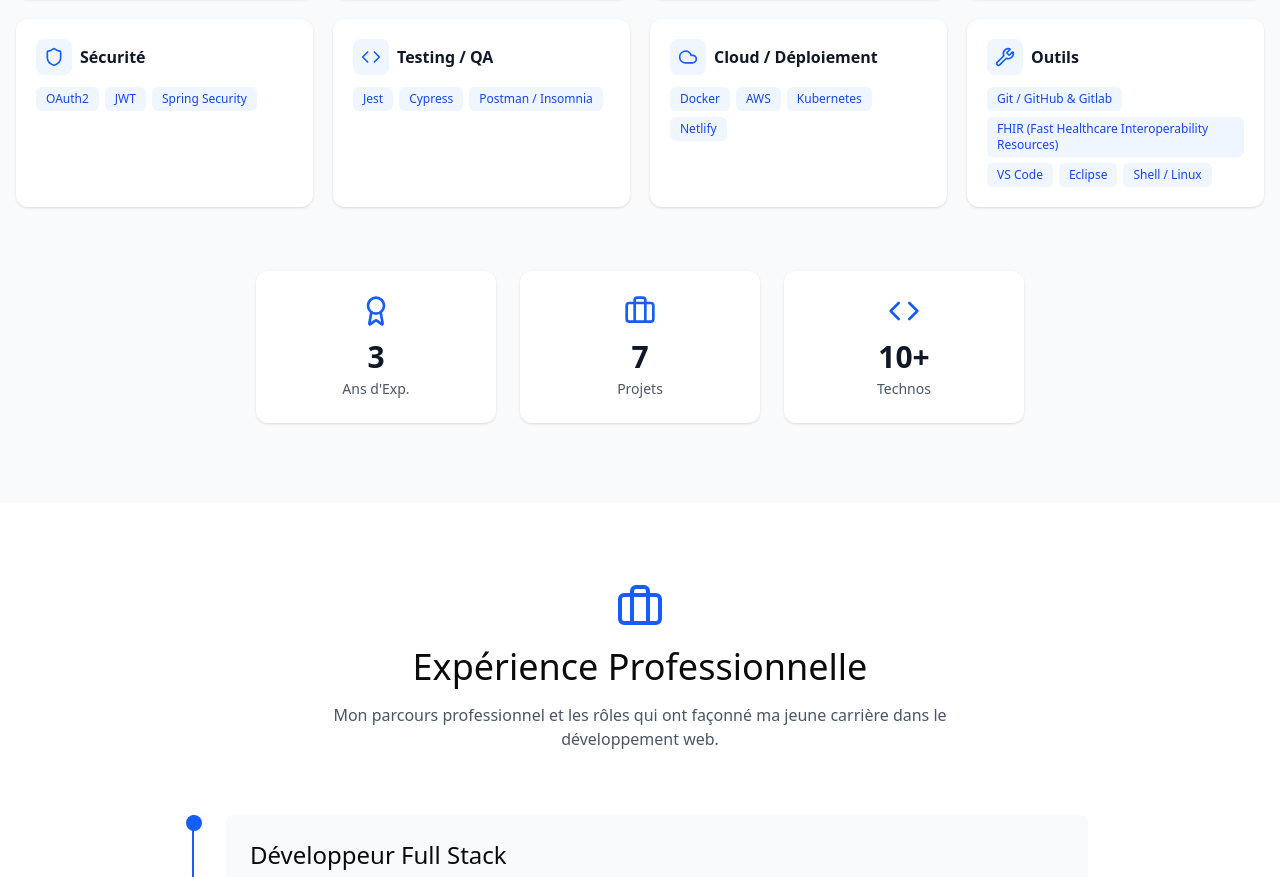
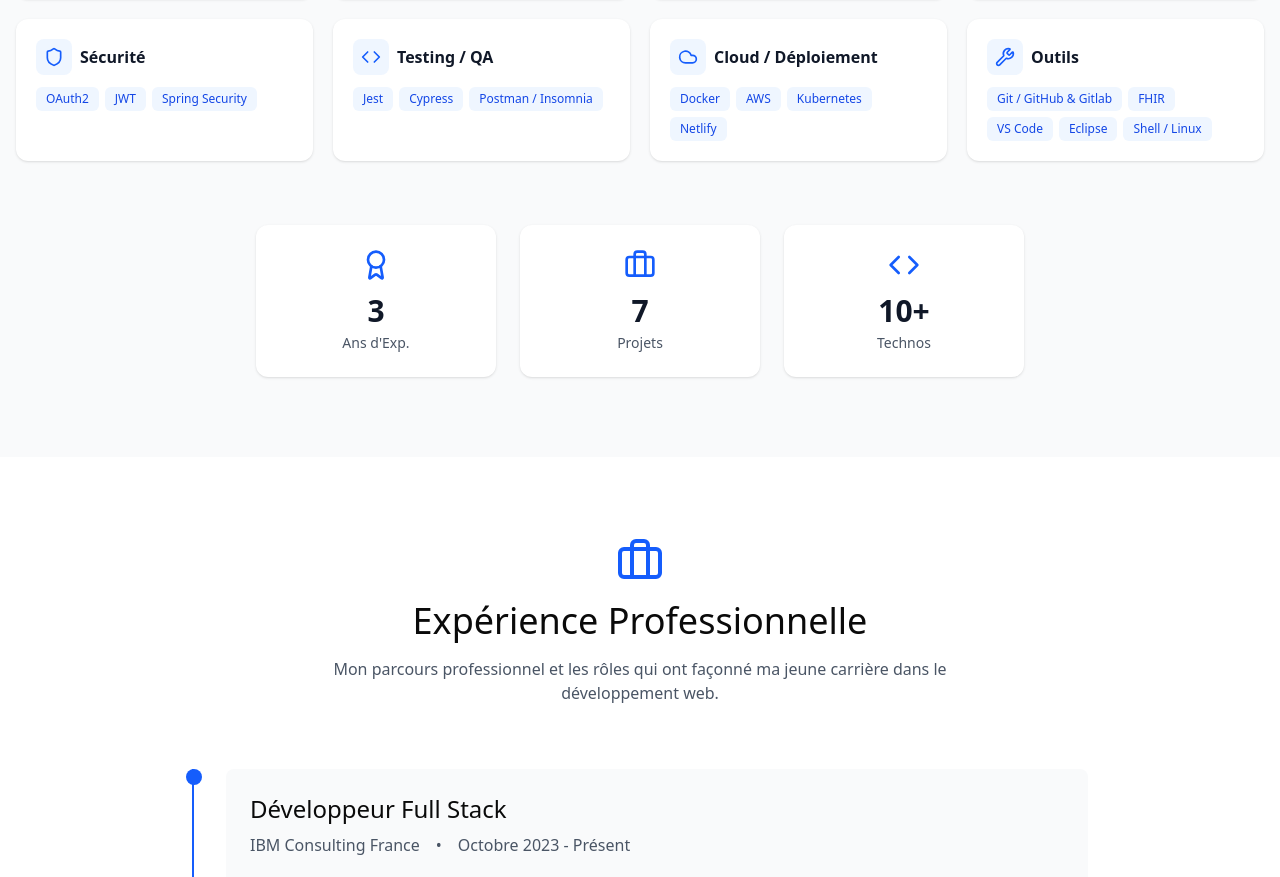
Before and after one commit to EnergieNVidia77/portfolio, a React (Vite) app in the folder portfolio/: page / in a window 1280 px wide. Shown: the part 1299-2176 px from the top of the page. Built offline with nearby package versions, Linux system fonts and the light colour scheme.

Commit message:
refactor: Simplify ScrollReveal direction logic and shorten FHIR skill name

```diff
--- a/portfolio/src/components/ScrollReveal.tsx
+++ b/portfolio/src/components/ScrollReveal.tsx
@@ -16,13 +16,6 @@ export default function ScrollReveal({
 }: ScrollRevealProps) {
   const ref = useRef(null);
   const isInView = useInView(ref, { once: true, margin: '-50px' });
-
-  const directions = {
-    up: { y: 40, x: 0 },
-    down: { y: -40, x: 0 },
-    left: { x: 40, y: 0 },
-    right: { x: -40, y: 0 },
-  };
 
   // Réduire l'animation sur mobile pour meilleures performances
   const isMobile = typeof window !== 'undefined' && window.innerWidth < 768;
--- a/portfolio/src/components/Skills.tsx
+++ b/portfolio/src/components/Skills.tsx
@@ -45,7 +45,7 @@ const skills: Skill[] = [
   { name: 'Netlify', category: 'Cloud / Déploiement' },
 
   { name: 'Git / GitHub & Gitlab', category: 'Outils' },
-  { name: 'FHIR (Fast Healthcare Interoperability Resources)', category: 'Outils' },
+  { name: 'FHIR', category: 'Outils' },
   { name: 'VS Code', category: 'Outils' },
   { name: 'Eclipse', category: 'Outils' },
   { name: 'Shell / Linux', category: 'Outils' },
```
